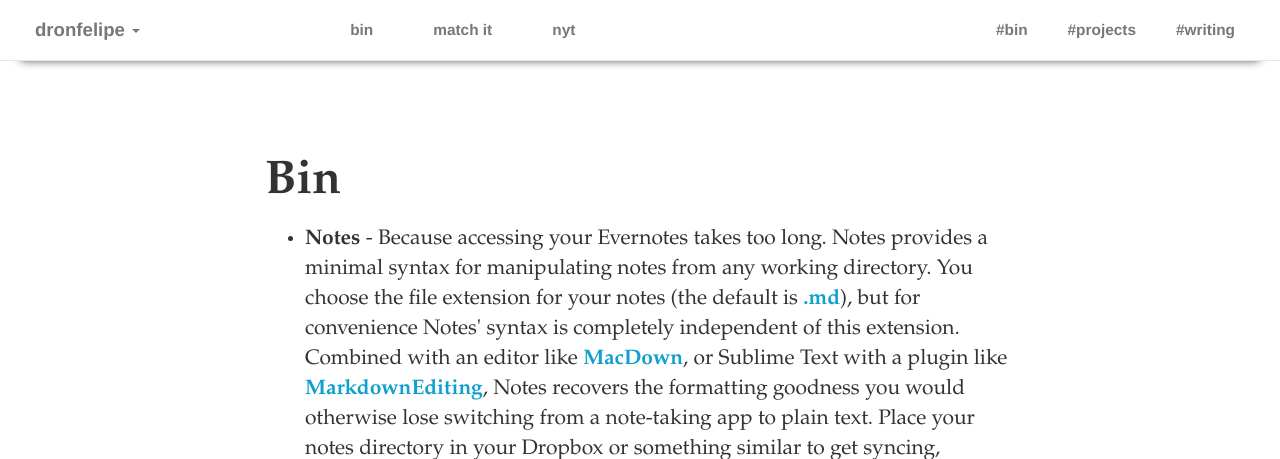
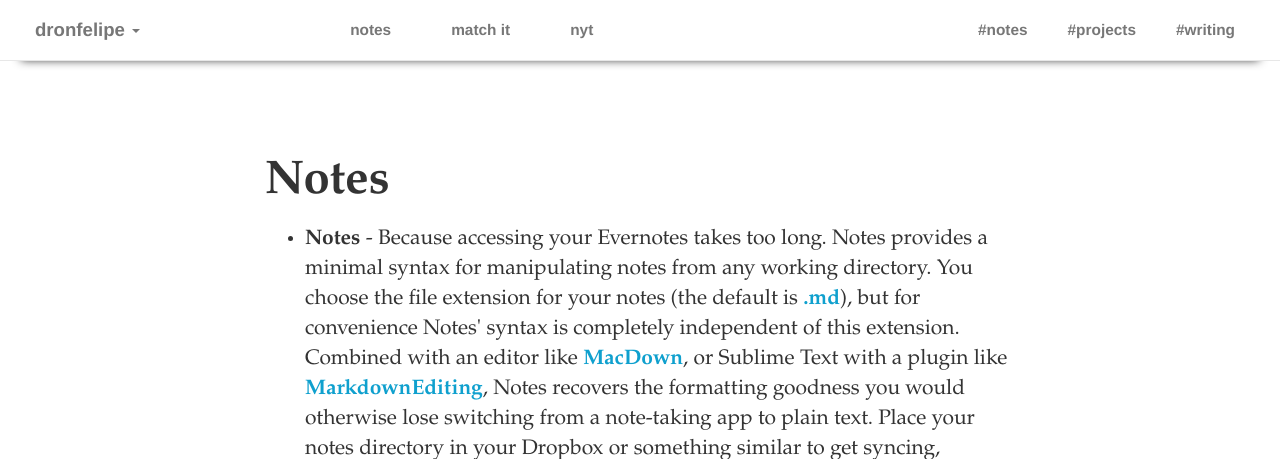
Before and after one commit to kylebebak/dronfelipe, a PHP site: page / in a window 1280 px wide. Shown: the top 459 px of the page. Run offline with PHP 8.4, Linux system fonts and the light colour scheme; some libraries are stand-ins or nearby versions.

Commit message:
changed urls for git repos

```diff
--- a/index.php
+++ b/index.php
@@ -33,14 +33,14 @@
 
 	<ul class="nav navbar-nav navbar-centered">
 
-	  <li><a href="https://github.com/kylebebak/bin">bin</a></li>
+	  <li><a href="https://github.com/kylebebak/notes">notes</a></li>
 	  <li><a href="https://play.google.com/store/apps/details?id=bebak.kyle.tap_it">match it</a></li>
 	  <li><a href="nyt">nyt</a></li>
 
 	</ul>
 
 	<ul class="nav navbar-nav navbar-right">
-	  <li><a href="#bin">#bin</a></li>
+	  <li><a href="#notes">#notes</a></li>
 	  <li><a href="#projects">#projects</a></li>
 	  <li><a href="#Writing">#writing</a></li>
 	</ul>
@@ -52,14 +52,14 @@
 
 
 
-<a class="anchor" name="bin" id="first-anchor"></a>
-<h2>Bin</h2>
+<a class="anchor" name="notes" id="first-anchor"></a>
+<h2>Notes</h2>
 <ul>
-	<li><span class="content-item">Notes</span> - Because accessing your Evernotes takes too long. Notes provides a minimal syntax for manipulating notes from any working directory. You choose the file extension for your notes (the default is <a href="http://daringfireball.net/projects/markdown/">.md</a>), but for convenience Notes' syntax is completely independent of this extension. Combined with an editor like <a href="http://macdown.uranusjr.com/">MacDown</a>, or Sublime Text with a plugin like <a href="https://github.com/SublimeText-Markdown/MarkdownEditing">MarkdownEditing</a>, Notes recovers the formatting goodness you would otherwise lose switching from a note-taking app to plain text. Place your notes directory in your Dropbox or something similar to get syncing, versioning, and access from everywhere. Check it out <a href="https://github.com/kylebebak/bin">here</a>.</li>
+	<li><span class="content-item">Notes</span> - Because accessing your Evernotes takes too long. Notes provides a minimal syntax for manipulating notes from any working directory. You choose the file extension for your notes (the default is <a href="http://daringfireball.net/projects/markdown/">.md</a>), but for convenience Notes' syntax is completely independent of this extension. Combined with an editor like <a href="http://macdown.uranusjr.com/">MacDown</a>, or Sublime Text with a plugin like <a href="https://github.com/SublimeText-Markdown/MarkdownEditing">MarkdownEditing</a>, Notes recovers the formatting goodness you would otherwise lose switching from a note-taking app to plain text. Place your notes directory in your Dropbox or something similar to get syncing, versioning, and access from everywhere. Check it out <a href="https://github.com/kylebebak/notes">here</a>.</li>
 
-	<li><span class="content-item">LSE</span> - A homemade version of the Unix built-in <strong>which</strong> with extra bells and whistles.</li>
+	<li><span class="content-item">LSE</span> - <a href="https://github.com/kylebebak/other-scripts">A homemade version</a> of the Unix built-in <strong>which</strong> with extra bells and whistles.</li>
 
-	<li><span class="content-item">CLists, ComPer, XOR</span> - Python shell scripts for comparing two or more lists (intersection, difference, symmetric difference, and cartesian product), computing combinations and permutations of a list, and computing bitwise XOR of two or more strings.</li>
+	<li><span class="content-item">CLists, ComPer, XOR</span> - <a href="https://github.com/kylebebak/math-scripts">Python shell scripts</a> for comparing two or more lists (intersection, difference, symmetric difference, and cartesian product), computing combinations and permutations of a list, and computing bitwise XOR of two or more strings.</li>
 </ul>
 
 
```
Also changed, not shown: location_history/js/scripts.js (+4 -4 lines).
